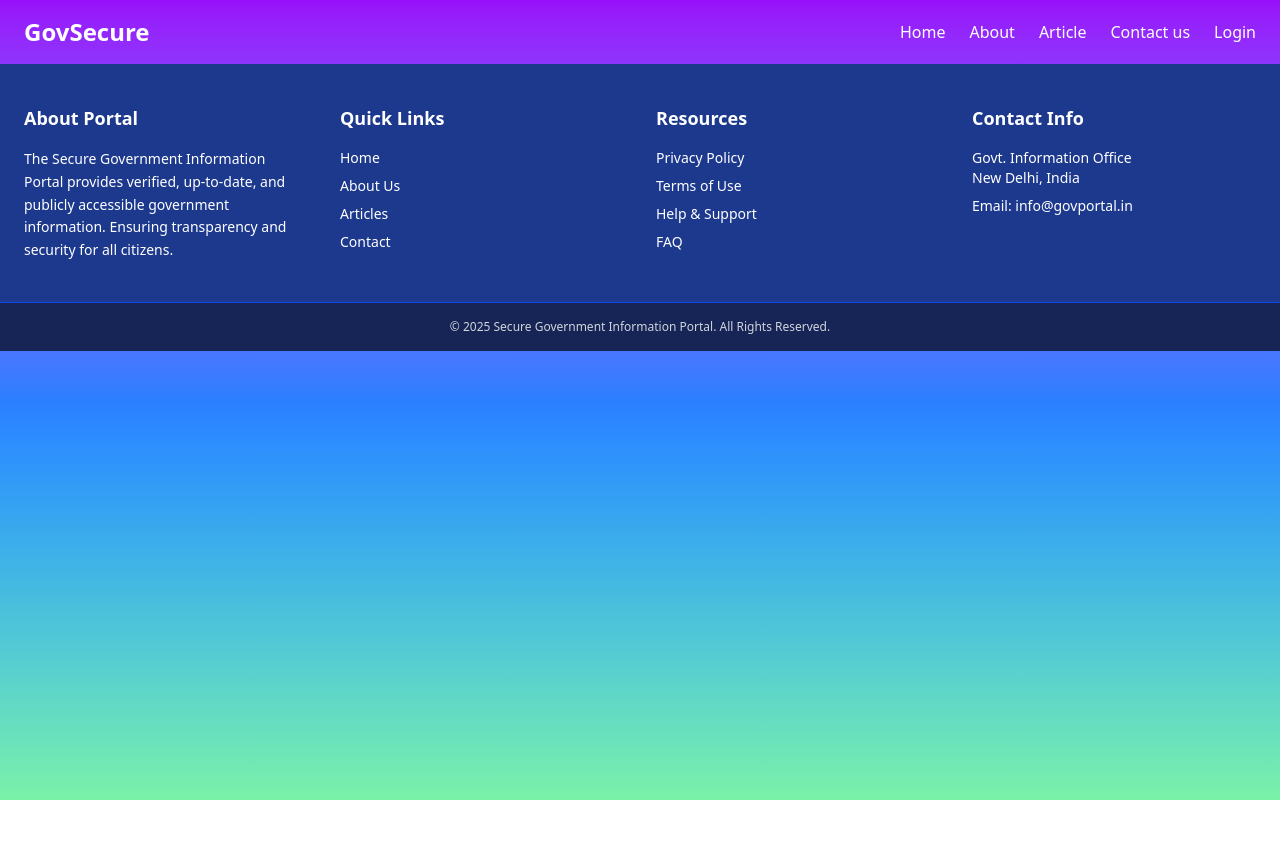
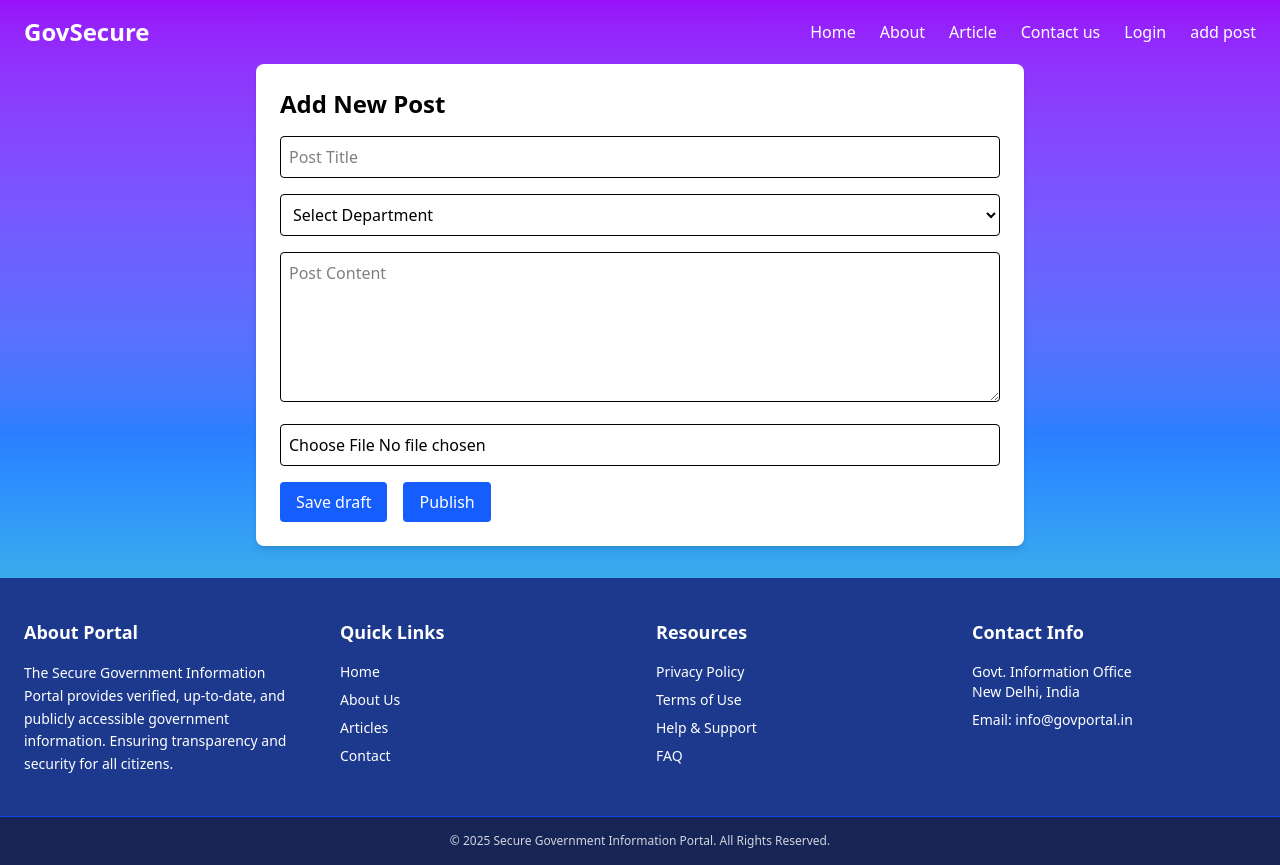
Before and after one commit to 01Ranjan/SGPI, a React (Vite) app in the folder client/: page /addpost in a window 1280 px wide. Before the commit the page ends 800 px from the top, so only its background shows below. Built offline with nearby package versions, Linux system fonts and the light colour scheme.

Commit message:
created post page and some changes in home and articledetails page

```diff
--- a/client/src/App.jsx
+++ b/client/src/App.jsx
@@ -15,6 +15,7 @@ import Articledetails from "./components/Users/Articledetails"
 import Sidebar from "./components/Admin/sidebar";
 import Contact from "./pages/contact";
 import Footer from "./components/footer";
+import AddPost from "./components/Admin/post";
 
 function App() {
   const [count, setCount] = useState(0);
@@ -32,6 +33,8 @@ function App() {
           <Route path="/admin/dashboard" element={<Sidebar/>} />
           <Route path="/readmore" element={<Articledetails/>} />
           <Route path="/contact" element={<Contact/>} />
+          <Route path="/addpost" element={<AddPost/>} />
+
         </Routes>
         <Footer/>
       </BrowserRouter>
--- /dev/null
+++ b/client/src/components/Admin/post.jsx
@@ -0,0 +1,70 @@
+import { useState } from "react";
+
+export default function AddPost() {
+  const [title, setTitle] = useState("");
+  const [department, setDepartment] = useState("");
+  const [content, setContent] = useState("");
+  const [file, setFile] = useState(null);
+
+  const handleSubmit = (e) => {
+    e.preventDefault();
+    // send form data to backend
+  };
+
+  return (
+    <div className="max-w-3xl mx-auto p-6 bg-white shadow-md rounded-lg mb-8">
+      <h2 className="text-2xl font-bold mb-4">Add New Post</h2>
+      <form onSubmit={handleSubmit} className="space-y-4">
+        <input
+          type="text"
+          placeholder="Post Title"
+          value={title}
+          onChange={(e) => setTitle(e.target.value)}
+          className="w-full border rounded p-2"
+          required
+        />
+
+        <select
+          value={department}
+          onChange={(e) => setDepartment(e.target.value)}
+          className="w-full border rounded p-2"
+          required
+        >
+          <option value="">Select Department</option>
+          <option value="defence">Defence</option>
+          <option value="home-ministry">Home Ministry</option>
+          <option value="finance">Finance</option>
+        </select>
+
+        <textarea
+          placeholder="Post Content"
+          value={content}
+          onChange={(e) => setContent(e.target.value)}
+          className="w-full border rounded p-2 min-h-[150px]"
+          required
+        ></textarea>
+
+        <input
+          type="file"
+          onChange={(e) => setFile(e.target.files[0])}
+          className="w-full border rounded p-2"
+        />
+
+        <div className="flex justify-self-start gap-4">
+            <button
+                type="submit"
+                className="bg-blue-600 text-white px-4 py-2 rounded hover:bg-blue-700"
+                >
+                Save draft
+            </button>
+            <button
+              type="submit"
+              className="bg-blue-600 text-white px-4 py-2 rounded hover:bg-blue-700"
+            >
+              Publish
+            </button>
+        </div>
+      </form>
+    </div>
+  );
+}
--- a/client/src/components/Navbar.jsx
+++ b/client/src/components/Navbar.jsx
@@ -23,6 +23,8 @@ export default function Navbar() {
             <li><Link to="/article" className="hover:underline">Article</Link></li>
             <li><Link to="/contact" className="hover:underline">Contact us</Link></li>
             <li><Link to="/login" className="hover:underline">Login</Link></li>
+            <li><Link to="/addpost" className="hover:underline">add post</Link></li>
+
             </ul>
         </div>
 
@@ -41,7 +43,6 @@ export default function Navbar() {
           <li><Link to="/" className="block hover:underline" onClick={handelclick}>Home</Link></li>
           <li><Link to="/about" className="block hover:underline" onClick={handelclick}>About</Link></li>
           <li><Link to="/article" className="block hover:underline" onClick={handelclick}>Article</Link></li>
-          <li><Link to="/services" className="block hover:underline" onClick={handelclick}>Services</Link></li>
           <li><Link to="/contact" className="block hover:underline" onClick={handelclick}>Contact</Link></li>
           <li><Link to="/login" className="block hover:underline" onClick={handelclick}>login</Link></li>
         </ul>
--- a/client/src/components/Users/Articledetails.jsx
+++ b/client/src/components/Users/Articledetails.jsx
@@ -37,7 +37,7 @@ export default function Articledetails() {
   return (
     <div className="min-h-screen bg-gradient-to-br from-blue-100 to-blue-300 p-6">
       {/* Breadcrumb */}
-      <nav className="text-sm text-gray-600 mb-4 flex items-center gap-2">
+      <nav className="text-sm hidden  text-gray-600 mb-4  items-center gap-2">
         <Link to="/" className="hover:text-blue-600 flex items-center gap-1">
           <i className="bx bx-home"></i> Home
         </Link>
--- a/client/src/pages/Home.jsx
+++ b/client/src/pages/Home.jsx
@@ -30,23 +30,23 @@ const Home=()=>{
             {/* <!-- Filter Row --> */}
             <div class="max-w-3xl sm-hidden mx-auto mt-6  p-4 rounded-lg shadow flex flex-wrap gap-4 justify-center items-center">
             <h2 className="text-2xl font-bold">Filter by:-</h2>
-            <select class="px-4 py-2 border rounded-md  focus:outline-none focus:ring-2 focus:ring-yellow-400">
-                <option value="">Category</option>
-                <option>News</option>
-                <option>Documents</option>
-                <option>Articles</option>
+            <select class="px-4 py-2 border rounded-md  focus:outline-none focus:ring-2 focus:ring-yellow-400 ">
+                <option value="" className="bg-blue-800">Category</option>
+                <option value="" className="bg-blue-800">News</option>
+                <option value="" className="bg-blue-800">Documents</option>
+                <option value="" className="bg-blue-800">Articles</option>
             </select>
             <select class="px-4 py-2 border rounded-md focus:outline-none focus:ring-2 focus:ring-yellow-400">
                 <option value="">Date Range</option>
-                <option>Last 7 Days</option>
-                <option>Last 30 Days</option>
-                <option>This Year</option>
+                <option value="" className="bg-blue-800">Last 7 Days</option>
+                <option value="" className="bg-blue-800">Last 30 Days</option>
+                <option value="" className="bg-blue-800">This Year</option>
             </select>
             <select class="px-4 py-2 border rounded-md focus:outline-none focus:ring-2 focus:ring-yellow-400">
                 <option value="">Region</option>
-                <option>National</option>
-                <option>State</option>
-                <option>District</option>
+                <option value="" className="bg-blue-800">National</option>
+                <option value="" className="bg-blue-800">State</option>
+                <option value="" className="bg-blue-800">District</option>
             </select>
             </div>
 
```
